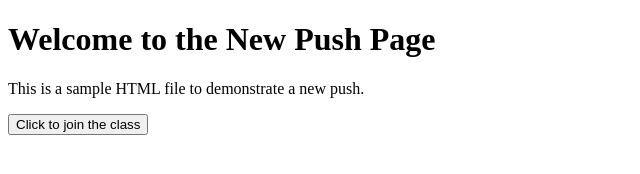
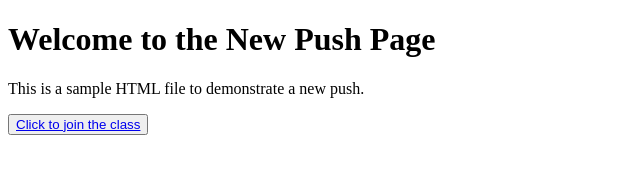
Before and after one commit to DAVID-EXCEL1/CSS-Class-for-November, a plain HTML site: page index.html in a window 1280 px wide. Shown: the whole page, without its empty margins (0-640 px from the left). Drawn offline with Linux system fonts and the light colour scheme.

```diff
--- a/index.html
+++ b/index.html
@@ -8,7 +8,7 @@
 <body>
     <h1>Welcome to the New Push Page</h1>
     <p>This is a sample HTML file to demonstrate a new push.</p>
-    <button><a href=""></a>Click to join the class</button>
+    <button><a href="./class.html">Click to join the class</a></button>
 
 </body>
 </html>
```
